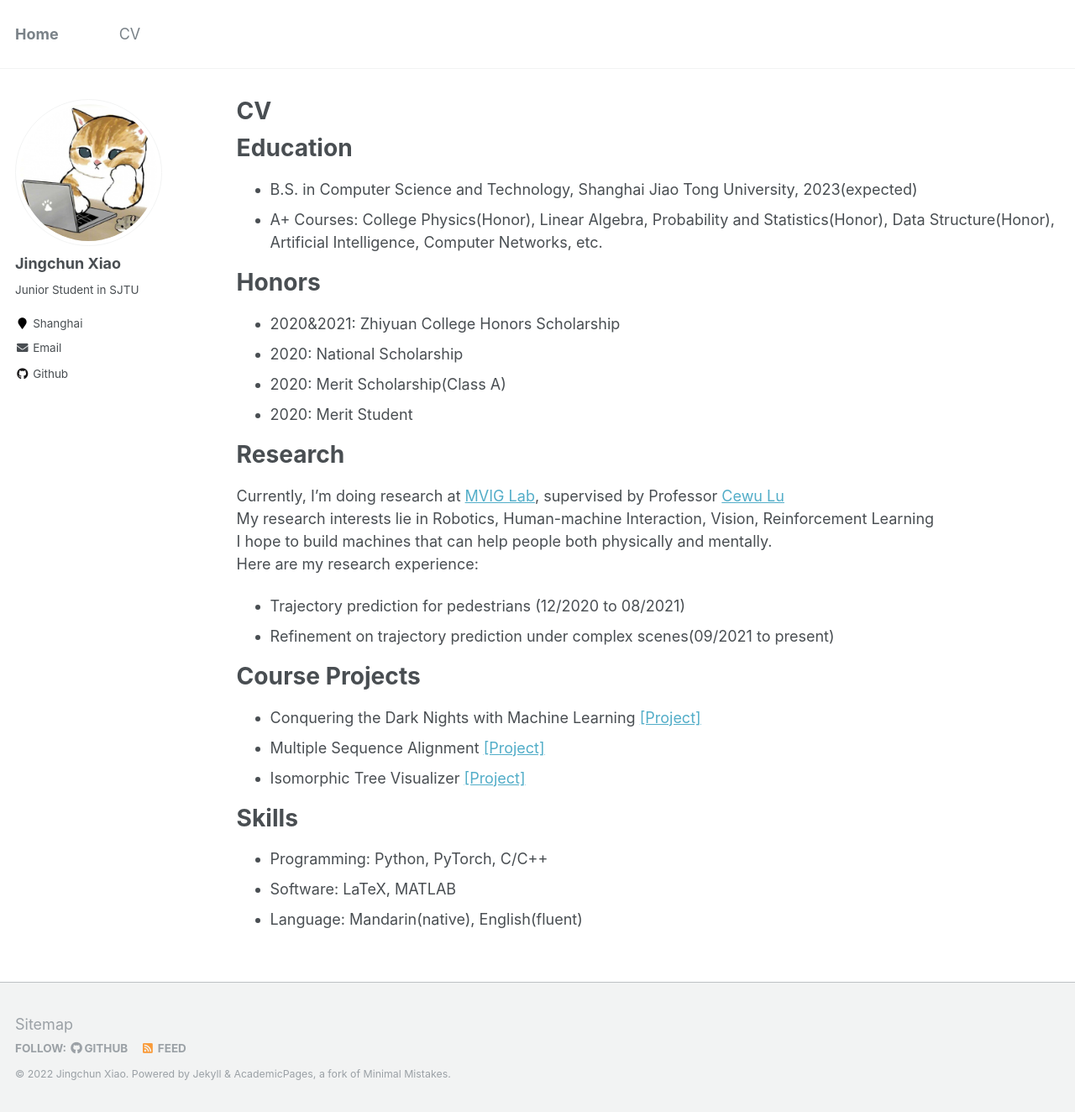
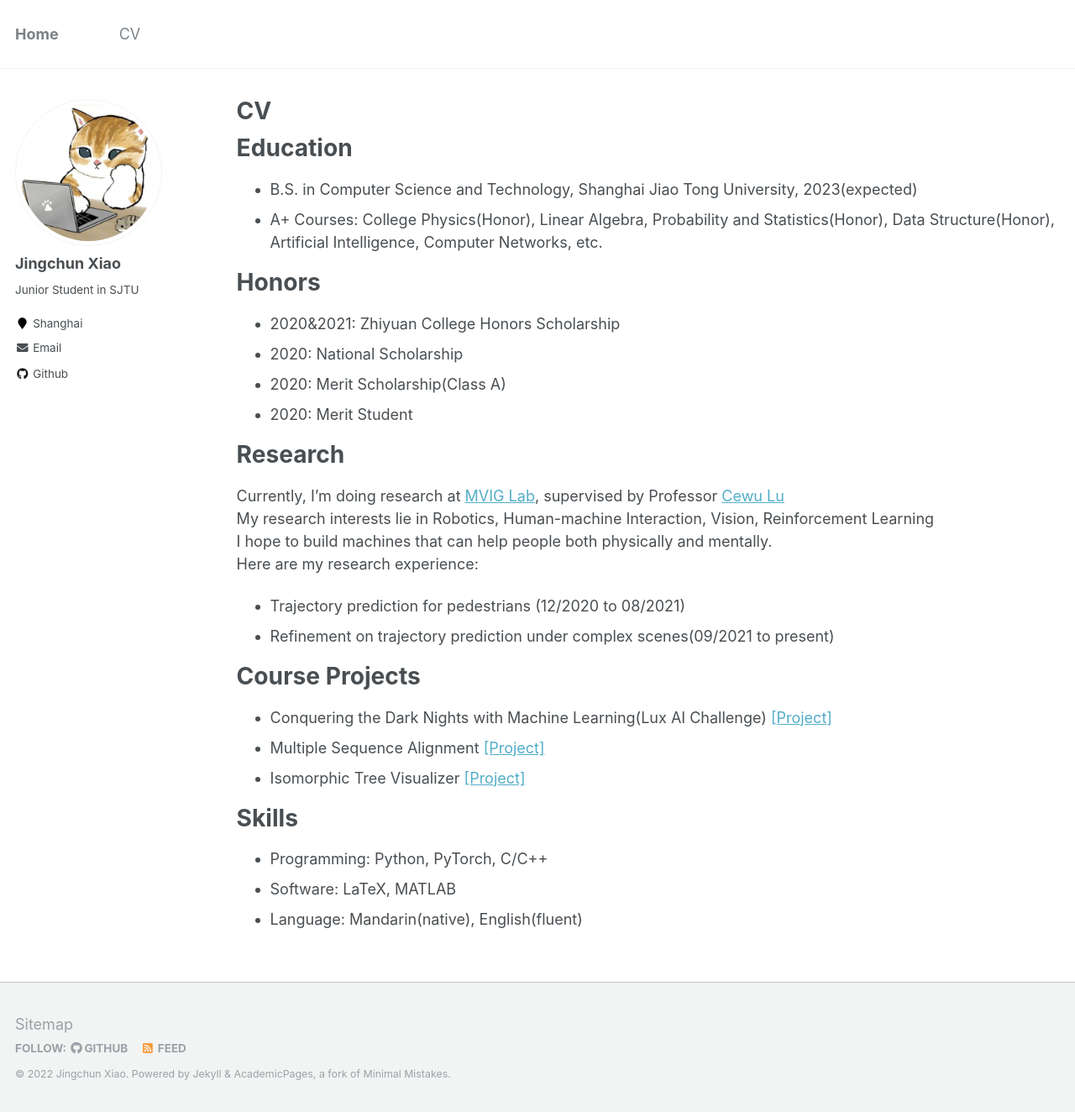
Before and after one commit to Epicato/Epicato.github.io, a Jekyll site: the page built from _pages/cv.md, in a window 1280 px wide and 1324 px high. Shown: the whole window at 84% size. Built offline with Jekyll 4.4.1, drawn with Linux system fonts in a browser that asks for light colours.

Commit message:
Update cv.md

```diff
--- a/_pages/cv.md
+++ b/_pages/cv.md
@@ -36,7 +36,7 @@ Here are my research experience:
 
 Course Projects
 ======
-* Conquering the Dark Nights with Machine Learning [[Project]](https://github.com/Epicato/lux-AI)
+* Conquering the Dark Nights with Machine Learning(Lux AI Challenge) [[Project]](https://github.com/Epicato/lux-AI)
 * Multiple Sequence Alignment [[Project]](https://github.com/Epicato/MSA)
 * Isomorphic Tree Visualizer [[Project]](https://github.com/Epicato/Isomorphic-Tree-Visualizer)
 
```
